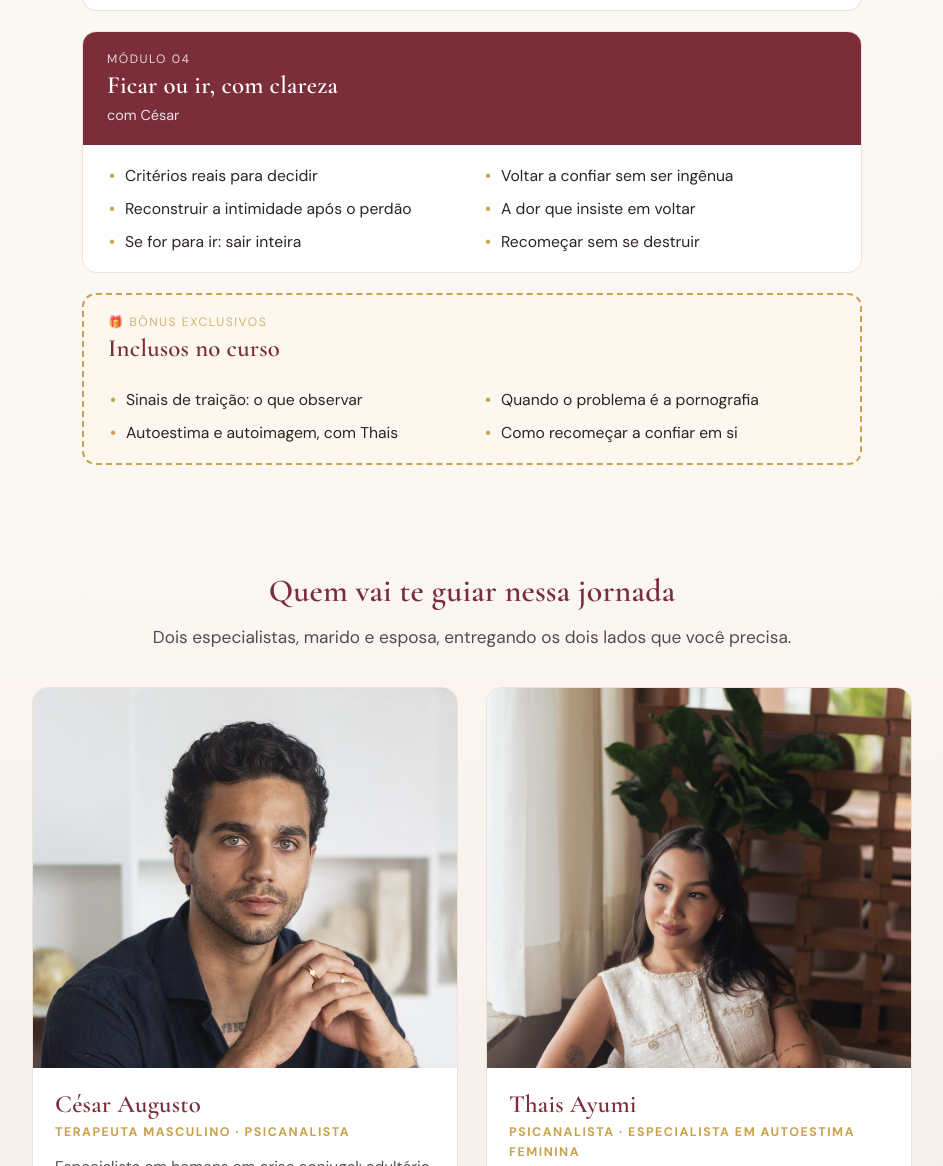
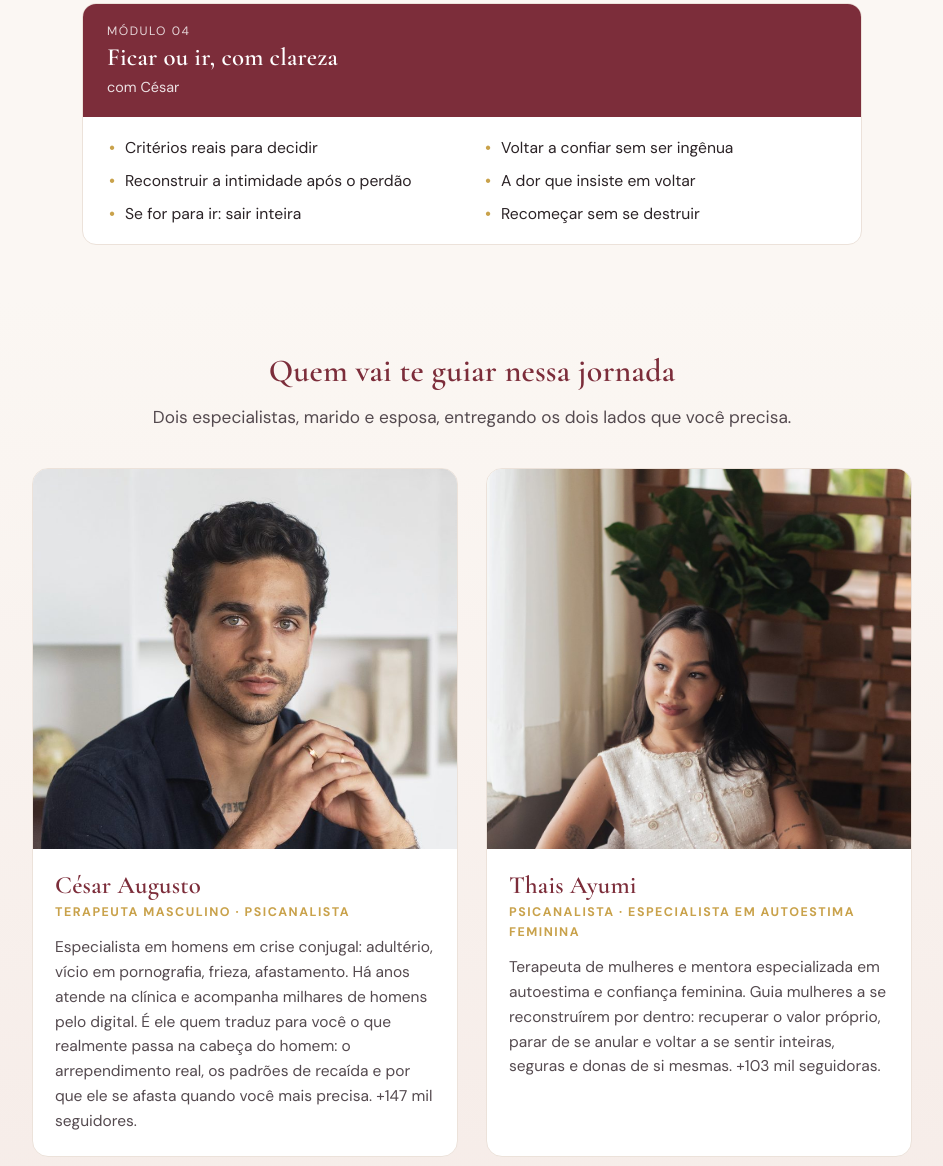
Before and after one commit to cesaraugustopsi53-ctrl/mulher-que-ele-nao-quer-perder, a plain HTML site: page index.html in a window 1280 px wide. Shown: the part 5809-6975 px from the top of the page, without its empty margins (168-1111 px from the left). Drawn offline with nearby package versions, Linux system fonts and the light colour scheme.

Commit message:
fix: módulo 2 sem Recapitulando, remove card bônus e refs

```diff
--- a/index.html
+++ b/index.html
@@ -371,7 +371,7 @@
 <section>
   <div class="wrap">
     <h2 class="section-title">A estrutura do curso</h2>
-    <p class="section-intro">Quatro módulos e um bônus, construídos a partir das dores reais de milhares de mulheres.</p>
+    <p class="section-intro">Quatro módulos construídos a partir das dores reais de milhares de mulheres.</p>
     <div class="mod">
 
       <div class="mod-card">
@@ -400,7 +400,6 @@
           <span>As crenças que fazem você aceitar menos do que merece</span>
           <span>Quando você deixa de ser prioridade para si mesma</span>
           <span>Como ser valorizada e recuperar o seu brilho</span>
-          <span>Recapitulando</span>
         </div>
       </div>
 
@@ -436,18 +435,6 @@
         </div>
       </div>
 
-      <div class="mod-card bonus-card">
-        <div class="mod-head">
-          <div class="tag">🎁 Bônus exclusivos</div>
-          <h3>Inclusos no curso</h3>
-        </div>
-        <div class="mod-body">
-          <span>Sinais de traição: o que observar</span>
-          <span>Quando o problema é a pornografia</span>
-          <span>Autoestima e autoimagem, com Thais</span>
-          <span>Como recomeçar a confiar em si</span>
-        </div>
-      </div>
 
     </div>
   </div>
@@ -505,7 +492,6 @@
           <li><span class="ck">✓</span> Módulo 2 — O seu brilho de volta (com Thais)</li>
           <li><span class="ck">✓</span> Módulo 3 — Parar de correr atrás</li>
           <li><span class="ck">✓</span> Módulo 4 — Ficar ou ir, com clareza</li>
-          <li><span class="ck">✓</span> Bônus: sinais de traição, pornografia e autoestima</li>
           <li><span class="ck">✓</span> Acesso por 1 ano completo</li>
           <li><span class="ck">✓</span> Assista no celular, tablet ou computador</li>
         </ul>
```
